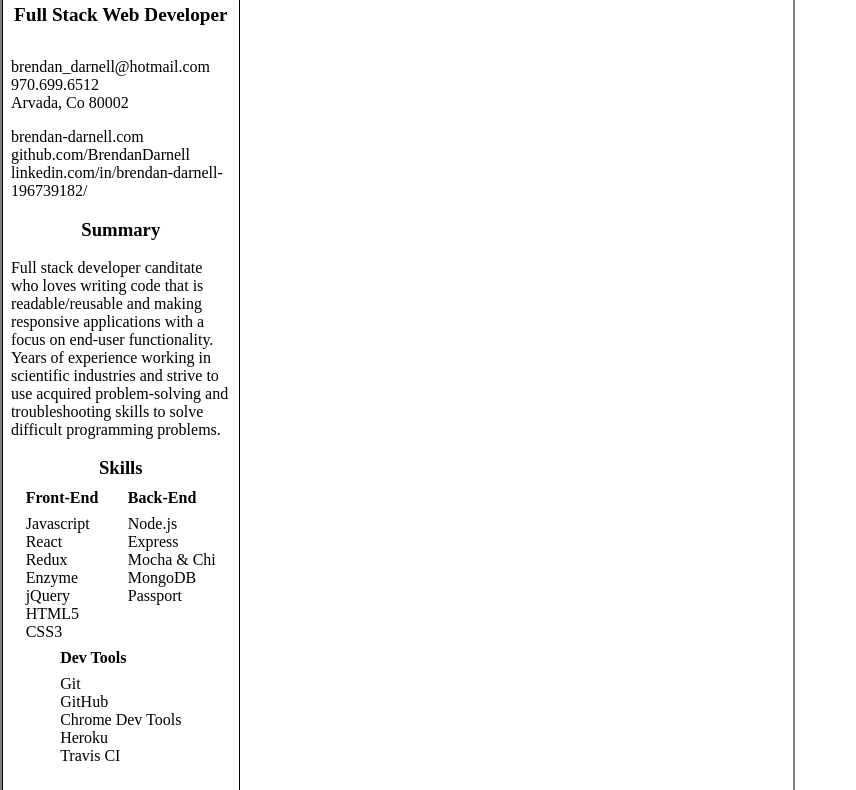
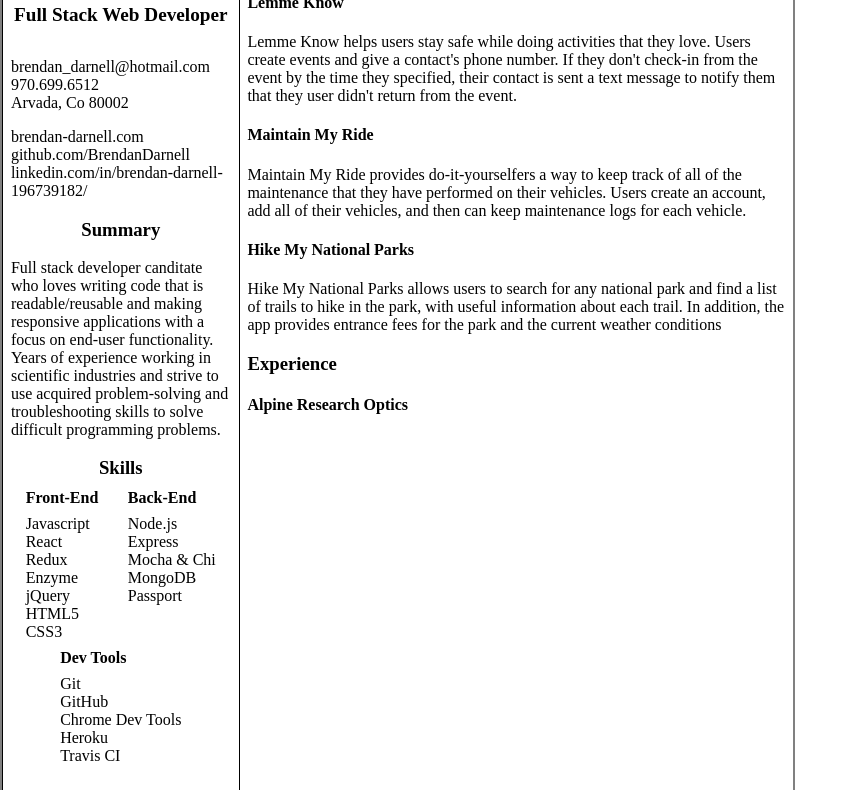
Before and after one commit to BrendanDarnell/Resume-2019, a plain HTML site: page index.html in a window 1280 px wide. Shown: the part 78-868 px from the top of the page, without its empty margins (0-856 px from the left). Drawn offline with Linux system fonts and the light colour scheme.

Commit message:
Create html for projects section with app descriptions

```diff
--- a/index.html
+++ b/index.html
@@ -61,6 +61,22 @@
 	</header>
 
 	<main>
+		<section class="projects">
+			<h3>Projects</h3>
+			<div class="app">
+				<h4>Lemme Know</h4>
+				<p>Lemme Know helps users stay safe while doing activities that they love.  Users create events and give a contact's phone number. If they don't check-in from the event by the time they specified, their contact is sent a text message to notify them that they user didn't return from the event.</p>
+			</div>
+			<div class="app">
+				<h4>Maintain My Ride</h4>
+				<p>Maintain My Ride provides do-it-yourselfers a way to keep track of all of the maintenance that they have performed on their vehicles. Users create an account, add all of their vehicles, and then can keep maintenance logs for each vehicle.</p>
+			</div>
+			<div class="app">
+				<h4>Hike My National Parks</h4>
+				<p>Hike My National Parks allows users to search for any national park and find a list of trails to hike in the park, with useful information about each trail. In addition, the app provides entrance fees for the park and the current weather conditions</p>
+			</div>
+		</section>
+
 		<section class="experience">
 			<h3>Experience</h3>
 			<div class="job">
--- a/main.css
+++ b/main.css
@@ -9,9 +9,13 @@ html, body {
 	border: 1px solid grey;
 }
 
+body {
+	display: flex;
+}
+
 header {
 	height: 100%;
-	width: 30%;
+	flex: 0 0 30%;
 	border: 1px solid black;
 	display: flex;
 	flex-direction: column;
@@ -65,3 +69,8 @@ header a {
 .skills-div > ul {
 	margin: 0;
 }
+
+main {
+	flex: 0 0 70%;
+	padding: 1%;
+}
```
